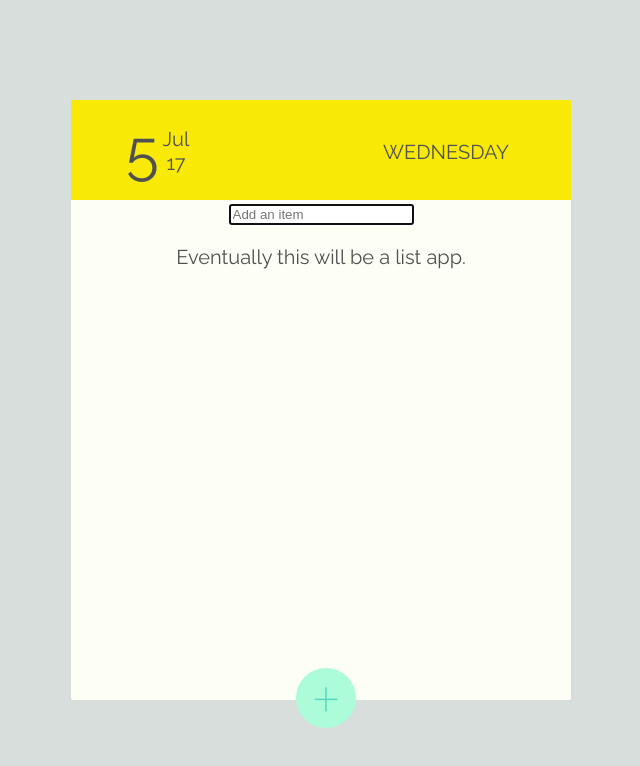
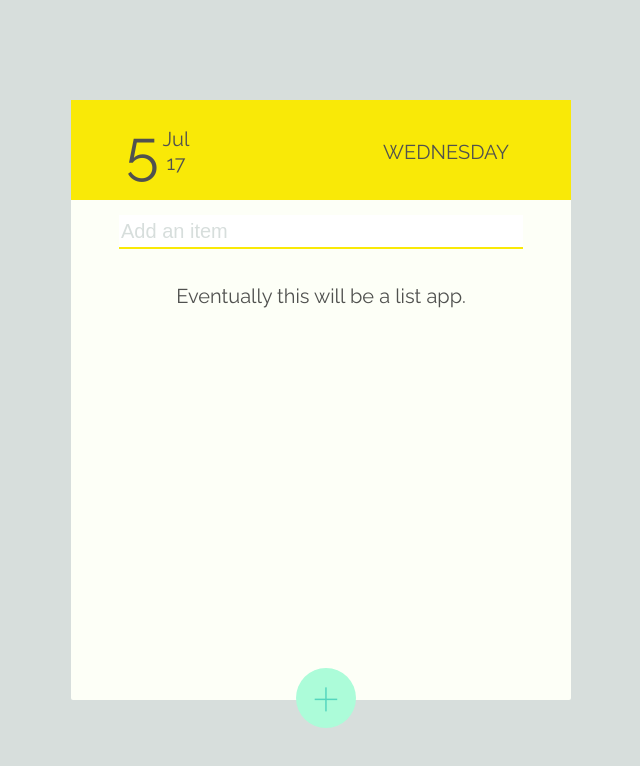
Before and after one commit to loribbaumgartner/redesigned-octo-train, a React (Create React App) app: page / in a window 1280 px wide. Shown: the top 766 px of the page, without its empty margins (319-959 px from the left). Built offline with nearby package versions, Linux system fonts and the light colour scheme.

Commit message:
Style input field.

```diff
--- a/src/App.css
+++ b/src/App.css
@@ -17,6 +17,19 @@ body, html {
   width: 500px;
   background-color: #FDFFF7;
   border-radius: 2px; }
+
+input {
+  min-width: 80%;
+  height: 30px;
+  border: none;
+  outline: none;
+  margin: 15px 0;
+  color: #50514F;
+  font-size: 20px;
+  border-bottom: 2px solid #F9E907; }
+
+input::placeholder {
+  color: #D7DEDC; }
 
 .date-block {
   background: #F9E907;
--- a/src/App.scss
+++ b/src/App.scss
@@ -21,6 +21,21 @@ body, html {
   width: 500px;
   background-color: $white;
   border-radius: 2px;
+}
+
+input {
+  min-width: 80%;
+  height: 30px;
+  border: none;
+  outline: none;
+  margin: 15px 0;
+  color: $dkgray;
+  font-size: $default-font-size;
+  border-bottom: 2px solid $ltyellow;
+}
+
+input::placeholder {
+  color: $backgroundgray;
 }
 
 .date-block {
--- a/src/TodoForm.js
+++ b/src/TodoForm.js
@@ -21,7 +21,6 @@ class TodoForm extends Component {
           placeholder="Add an item"
           value={this.state.newTodo}
           onChange={this.handleChange}
-          autoFocus={true}
         />
       </div>
     );
--- a/src/_shared.scss
+++ b/src/_shared.scss
@@ -4,7 +4,6 @@ $backgroundgray: #D7DEDC;
 $ltmint: #ACFCD9;
 $dkmint: #55D6BE;
 $ltyellow: #F9E907;
-$dkyellow: #CEVE12;
 
 $font: 'Raleway', sans-serif;
 $default-font-size: 20px;
```
